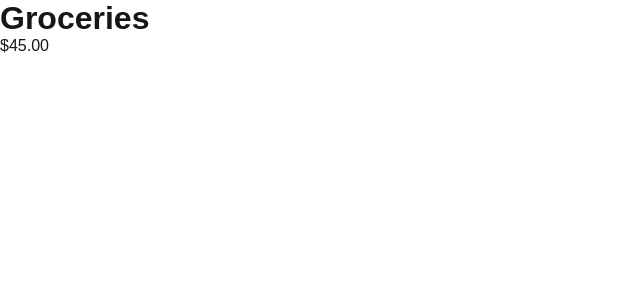
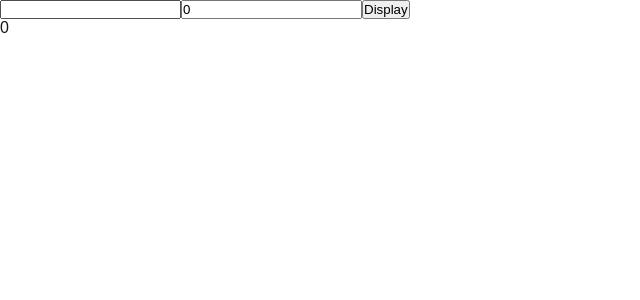
Before and after one commit to dsunday05034-crypto/Personal-Finance-Tracker, a Next.js app: page / in a window 1280 px wide. Shown: the top 300 px of the page, without its empty margins (0-640 px from the left). Built offline with nearby package versions, Linux system fonts and the light colour scheme.

Commit message:
Add ExpenseTracker with controlled inputs and live states

```diff
--- a/app/page.js
+++ b/app/page.js
@@ -1,7 +1,6 @@
-import ExpenseCard from "@/components/ExpenseCard";
-
+import ExpenseTracker from "@/components/ExpenseTracker";
 export default function Home() {
   return (
-    <ExpenseCard category="Groceries" amount="$45.00" />
+    <ExpenseTracker />
   );
 }
--- /dev/null
+++ b/components/ExpenseTracker.js
@@ -0,0 +1,30 @@
+"use client"
+import ExpenseCard from "@/components/ExpenseCard";
+import { useState } from "react";
+
+export default function ExpenseTracker(props) {
+    const [category, setCategory] = useState("")
+    const [amount, setAmount] = useState(0)
+
+    return (
+        <div>
+            <input
+                type="text"
+                value={category}
+                onChange={(e) => setCategory(e.target.value)}
+            />
+
+            <input
+                type="number"
+                value={amount}
+                onChange={(e) => setAmount(e.target.value)}
+            />
+
+            <button onClick={() => console.log(category, amount)}>
+                Display
+            </button>
+
+            <ExpenseCard category={category} amount={amount} />
+        </div>
+    );
+}
```
